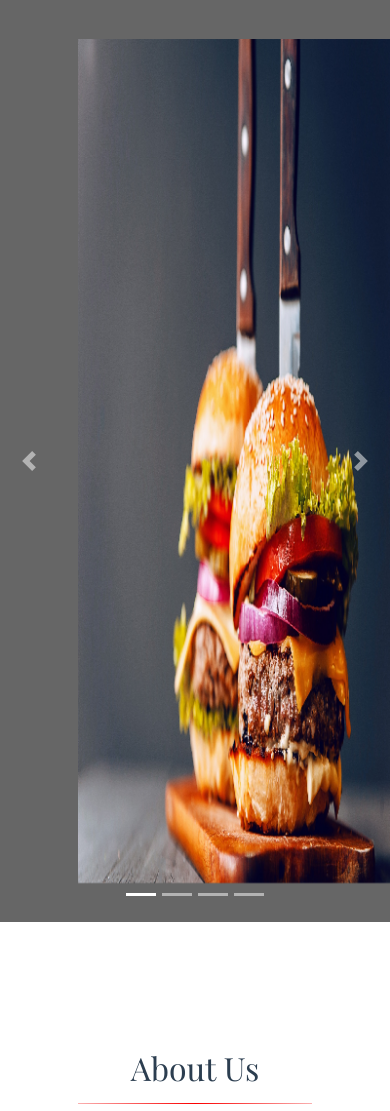
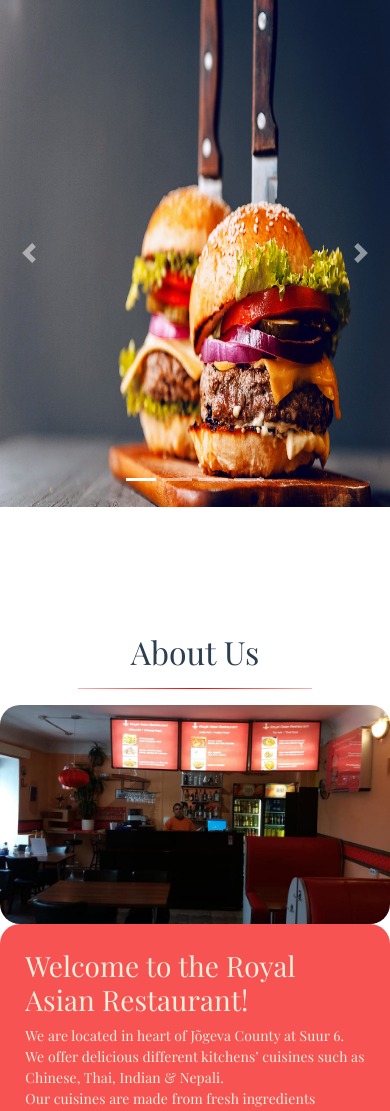
Before and after one commit to dasrajanraj/dasrajanraj.github.io, a PHP site: page / in a window 390 px wide; the page is wider, and only the part inside the window is pictured. Shown: the part 127-1238 px from the top of that part. Run offline with PHP 8.4, Linux system fonts and the light colour scheme; some libraries are stand-ins or nearby versions.

Commit message:
Update style.css

```diff
--- a/component/css/style.css
+++ b/component/css/style.css
@@ -465,9 +465,12 @@ td > .first{
 
 /*mobile phone*/
 @media only screen and (max-width: 480px) {
+
     .carousel-inner > .carousel-item > img{
+        padding: 0;
+        margin: 0;
         width: 100%;
-        height: 100vh;
+        height: 60vh;
     }
     .aboutUs-image{
         padding:0;
```
